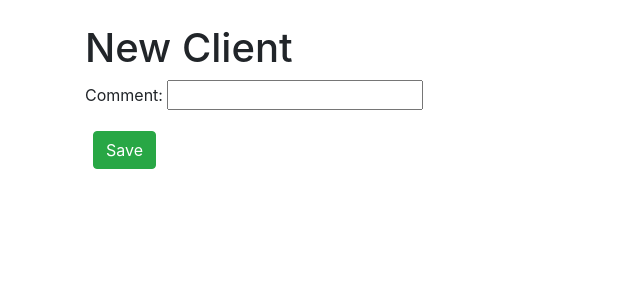
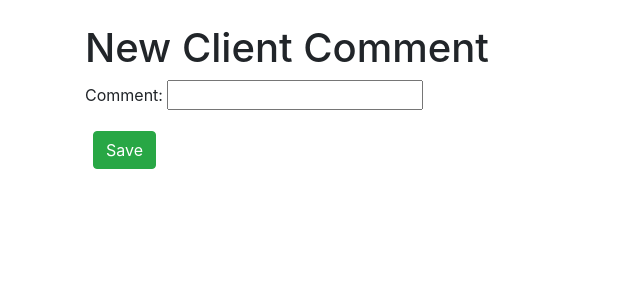
Before and after one commit to trreher/AcmeAuto, a Django app: page /clients/1/comment/ in a window 1280 px wide. Shown: the part 56-356 px from the top of the page, without its empty margins (0-640 px from the left). Run offline with Django 3.2, Linux system fonts and the light colour scheme; the visitor is signed in with stand-in values (Sample User, id 1); some libraries are stand-ins or nearby versions.

Commit message:
Updating Add comment naming

```diff
--- a/templates/comment_new.html
+++ b/templates/comment_new.html
@@ -1,7 +1,7 @@
 {% extends 'base.html' %}
 
 {% block content %}
-    <h1>New Client</h1>
+    <h1>New Client Comment</h1>
     <form action="" method="post">{% csrf_token %}
       {{ form.as_p }}
       <button class="btn btn-success ml-2" type="submit">Save</button>
```
